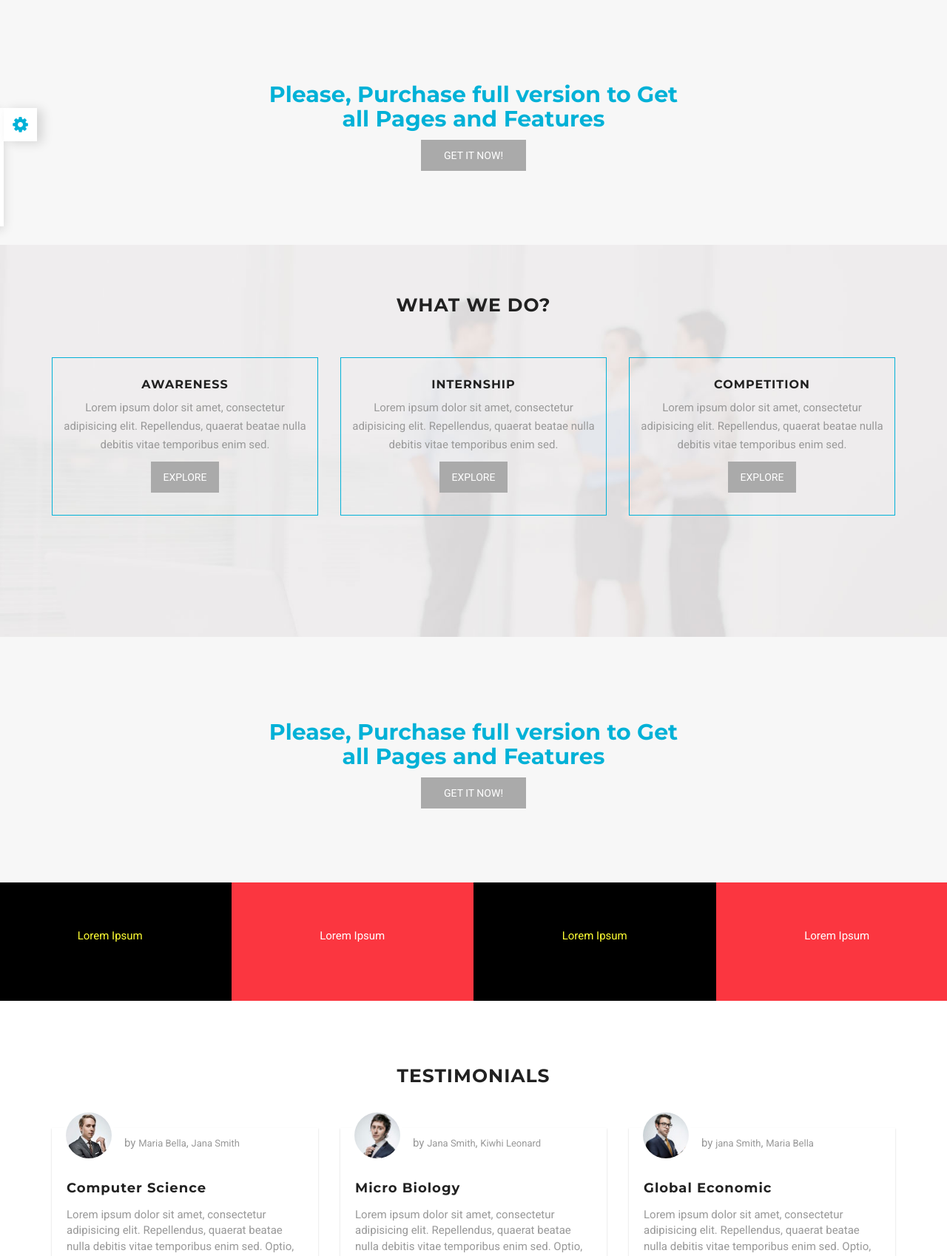
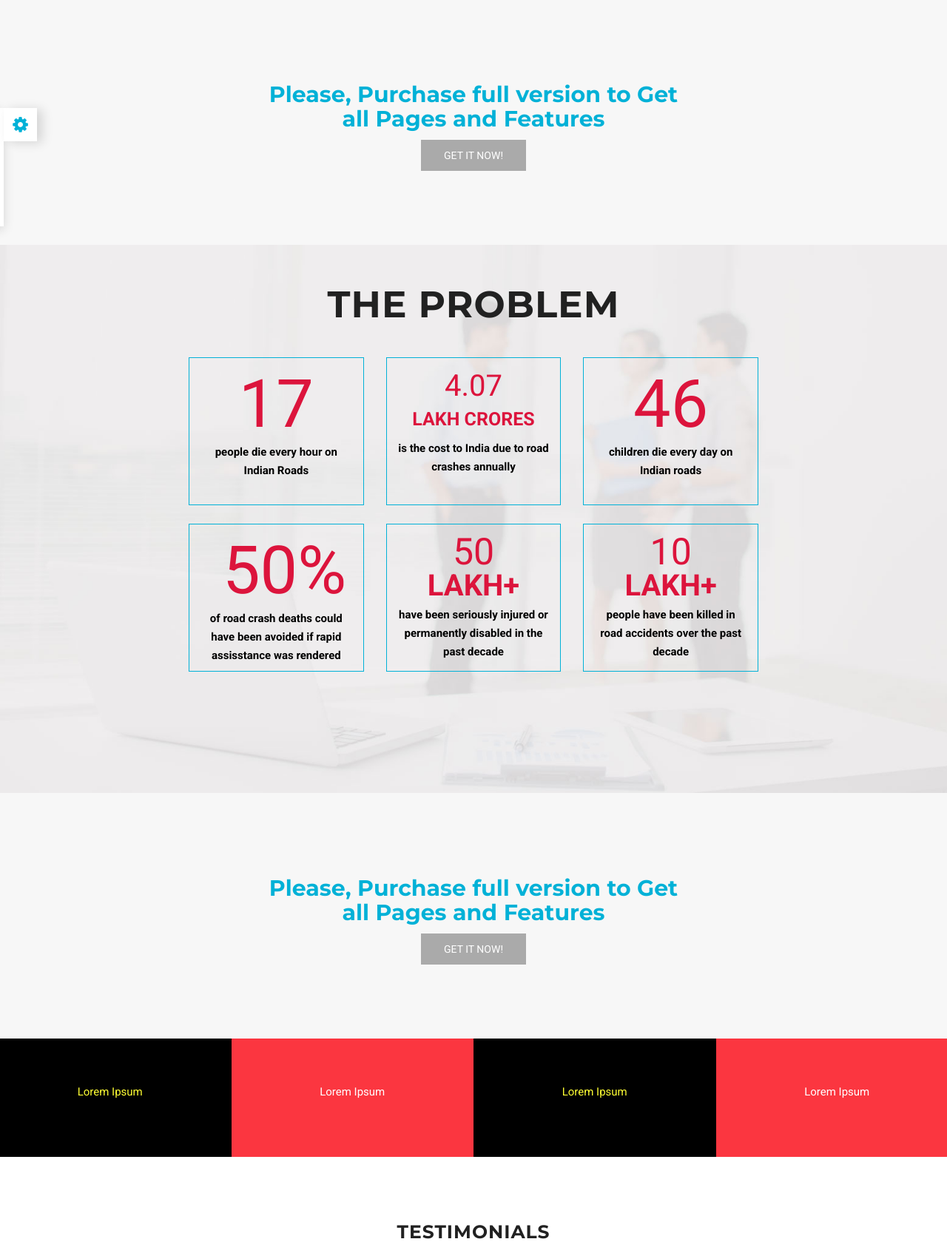
Before and after one commit to DivyanshuSaxena/IRSC-Website, a PHP site: page / in a window 1280 px wide. Shown: the part 104-1802 px from the top of the page at 74% size. Run offline with PHP 8.4, Linux system fonts and the light colour scheme.

Commit message:
problem update

```diff
--- a/website main/index.php
+++ b/website main/index.php
@@ -61,36 +61,55 @@
 
     <!-- Activity Area Start -->
     <section class="activity-area section">
-        <div class="container">
+        <div class="container" style="max-width: 800px;">
             <div class="row">
                 <div class="col-md-12">
-                  <h2 class="section-title">WHAT WE DO?</h2>
+                  <h2 class="section-title" style="font-size: 50px;">THE PROBLEM</h2>
                 </div>
-                <div class="col-md-4 col-sm-6 col-xs-12 wow fadeInRight">
-                    <div class="activity-item">
-                        <div class="icon fast-color">
-                        </div>
-                        <h3>Awareness</h3>
-                        <p>Lorem ipsum dolor sit amet, consectetur adipisicing elit. Repellendus, quaerat beatae nulla debitis vitae temporibus enim sed.</p>
-                        <a class="btn btn-rm btn-common" href="courses-grid.html">Explore</a>
+                <div class="col-md-4 col-sm-6 col-xs-12 wow fadeInRight" ">
+                    <div class="activity-item" style="height: 200px; ">
+                        <p style="font-size: 90px; padding: 30px; color: crimson;">17</p>
+                        <p style="color: black;"><b>people die every hour on Indian Roads</b></p>
                     </div>
                 </div>
-                <div class="col-md-4 col-sm-6 col-xs-12 wow flipInX">
-                    <div class="activity-item">
-                        <div class="icon secend-color">
-                        </div>
-                        <h3>Internship</h3>
-                        <p>Lorem ipsum dolor sit amet, consectetur adipisicing elit. Repellendus, quaerat beatae nulla debitis vitae temporibus enim sed.</p>
-                        <a class="btn btn-rm btn-common" href="courses-grid.html">Explore</a>
+                 <div class="col-md-4 col-sm-6 col-xs-12 wow flipInX" >
+                    <div class="activity-item" style="height: 200px;">
+
+                         <p style="font-size: 40px; padding: 5px; color: crimson;">4.07</p>
+                         <p style="font-size: 25px; padding: 5px; color: crimson;"><b>LAKH CRORES</b></p>
+                        <p style="color: black;"><b>is the cost to India due to road crashes annually</b></p>
                     </div>
                 </div>
+                <div class="col-md-4 col-sm-6 col-xs-12 wow fadeInLeft" >
+                    <div class="activity-item" style="height: 200px;">
+
+                        <p style="font-size: 90px; padding: 30px; color: crimson;">46</p>
+                        <p style="color: black;"><b>children die every day on Indian roads</b></p>
+                    </div>
+                </div>
+            </div>
+            <br>
+             <div class="row">
+                <div class="col-md-4 col-sm-6 col-xs-12 wow fadeInRight" >
+                    <div class="activity-item" style="height: 200px;">
+
+                        <p style="font-size: 90px; padding: 30px; color: crimson;">50%</p>
+                        <p style="color: black;"><b>of road crash deaths could have been avoided if rapid assisstance was rendered</b></p>
+                    </div>
+                </div>
+                 <div class="col-md-4 col-sm-6 col-xs-12 wow flipInX" >
+                    <div class="activity-item" style="height: 200px;">
+                        <p style="font-size: 50px; padding: 5px; color: crimson;">50</p>
+                        <p style="font-size: 40px; padding: 5px; color: crimson;"><b>LAKH+</b></p>
+                        <p style="color: black;"><b>have been seriously injured or permanently disabled in the past decade</b></p>
+                    </div>
+                </div>
+
                 <div class="col-md-4 col-sm-6 col-xs-12 wow fadeInLeft">
-                    <div class="activity-item">
-                        <div class="icon thred-color">
-                        </div>
-                        <h3>Competition</h3>
-                        <p>Lorem ipsum dolor sit amet, consectetur adipisicing elit. Repellendus, quaerat beatae nulla debitis vitae temporibus enim sed.</p>
-                        <a class="btn btn-rm btn-common" href="courses-grid.html">Explore</a>
+                    <div class="activity-item" style="height: 200px; ">
+                     <p style="font-size: 50px; padding: 5px; color: crimson;">10</p>
+                        <p style="font-size: 40px; padding: 5px; color: crimson;"><b>LAKH+</b></p>
+                        <p style="color: black;"><b>people have been killed in road accidents over the past decade</b></p>
                     </div>
                 </div>
             </div>
```
